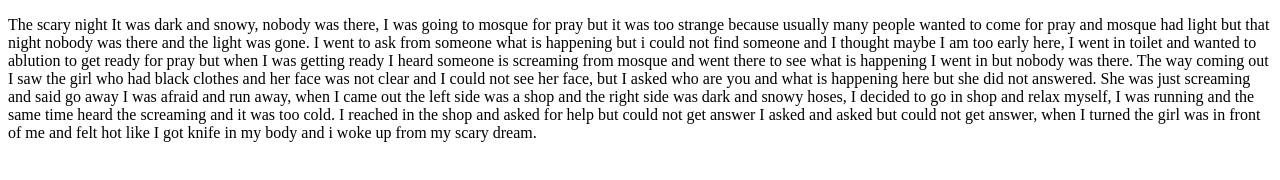
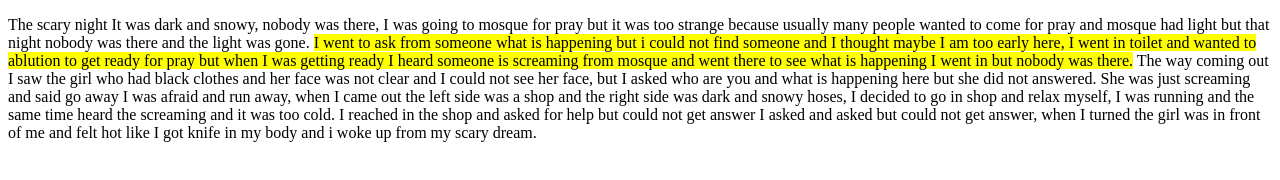
Before and after one commit to shukrallah098/fanny-WEB, a plain HTML site: page index.html in a window 1280 px wide. Drawn offline with Linux system fonts and the light colour scheme.

Commit message:
Update index.html

```diff
--- a/index.html
+++ b/index.html
@@ -8,7 +8,7 @@
 	The scary night
 It was dark and snowy, nobody was there, I was going to mosque for pray but it was too strange because usually many people wanted to come for pray and mosque had light but that night nobody was there and the light was gone.
 
-I went to ask from someone what is happening but i could not find someone and I thought maybe I am too early here, I went in toilet and wanted to ablution to get ready for pray but when I was getting ready I heard someone is screaming from mosque and went there to see what is happening I went in but nobody was there.
+<mark>I went to ask from someone what is happening but i could not find someone and I thought maybe I am too early here, I went in toilet and wanted to ablution to get ready for pray but when I was getting ready I heard someone is screaming from mosque and went there to see what is happening I went in but nobody was there.</mark>
 
 The way coming out I saw the girl who had black clothes and her face was not clear and I could not see her face, but I asked who are you and what is happening here but she did not answered.
 
```
